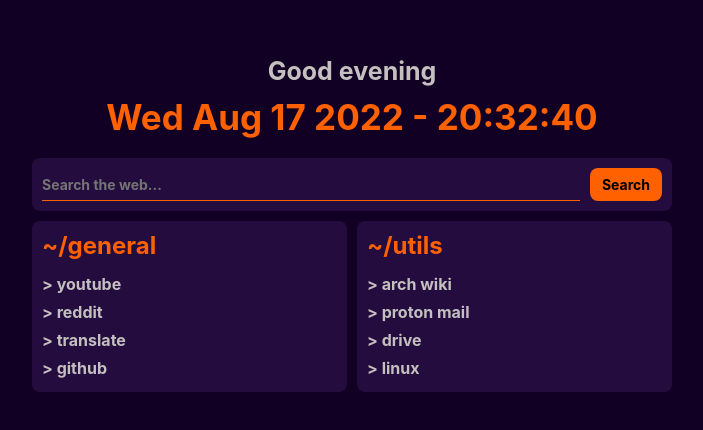
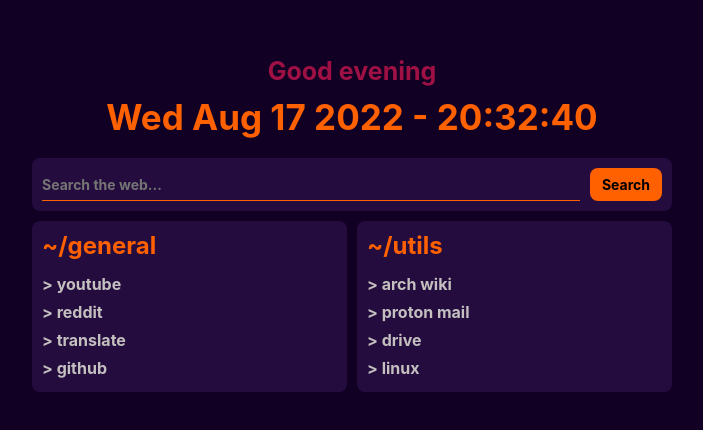
Before and after one commit to lvntcnylmz/startpage, a plain HTML site: page index.html in a window 1280 px wide. Shown: the part 176-606 px from the top of the page, without its empty margins (288-991 px from the left). Drawn offline with Linux system fonts and the light colour scheme.

Commit message:
changed greeting text color

```diff
--- a/index.css
+++ b/index.css
@@ -33,7 +33,7 @@ body {
     margin-right: auto;
     font-size: 25px;
     font-weight: bold;
-    color: var(--fg-color);
+    color: #9f1044;
 }
 
 #current-time {
```
